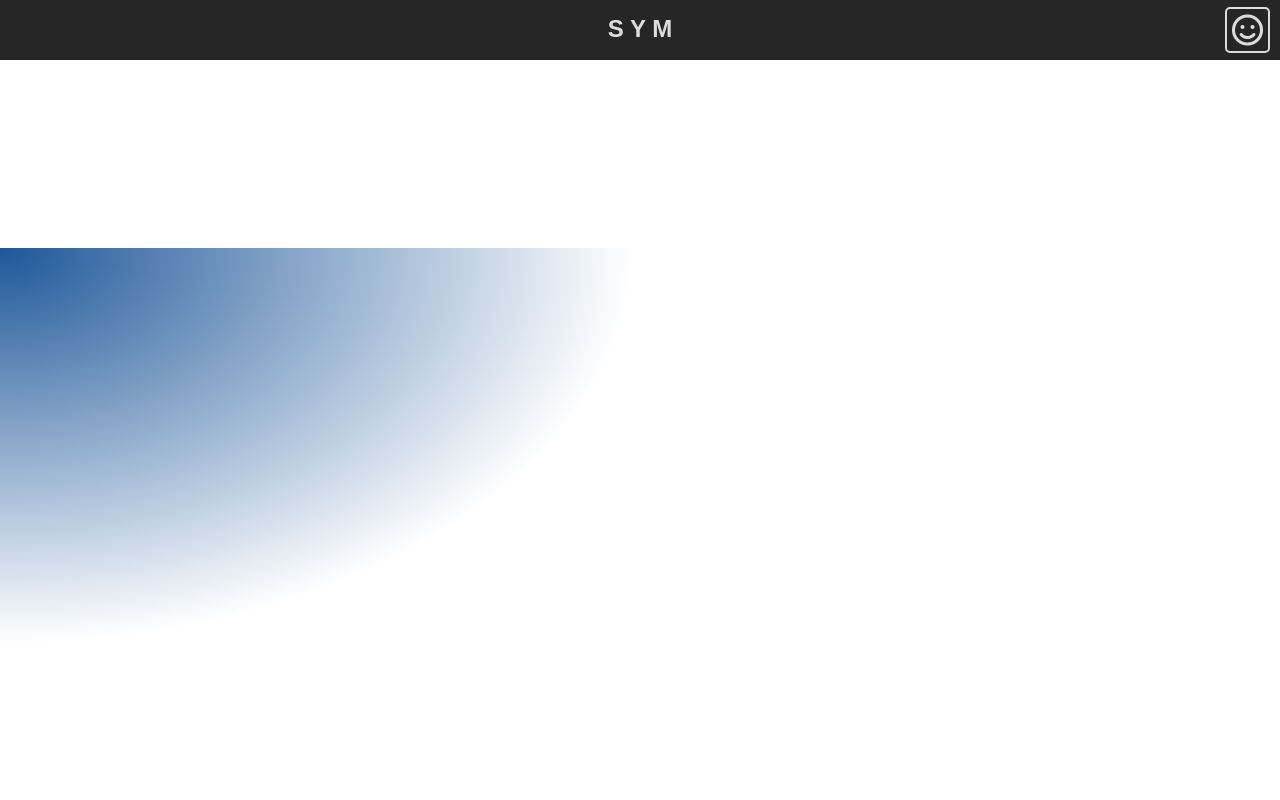
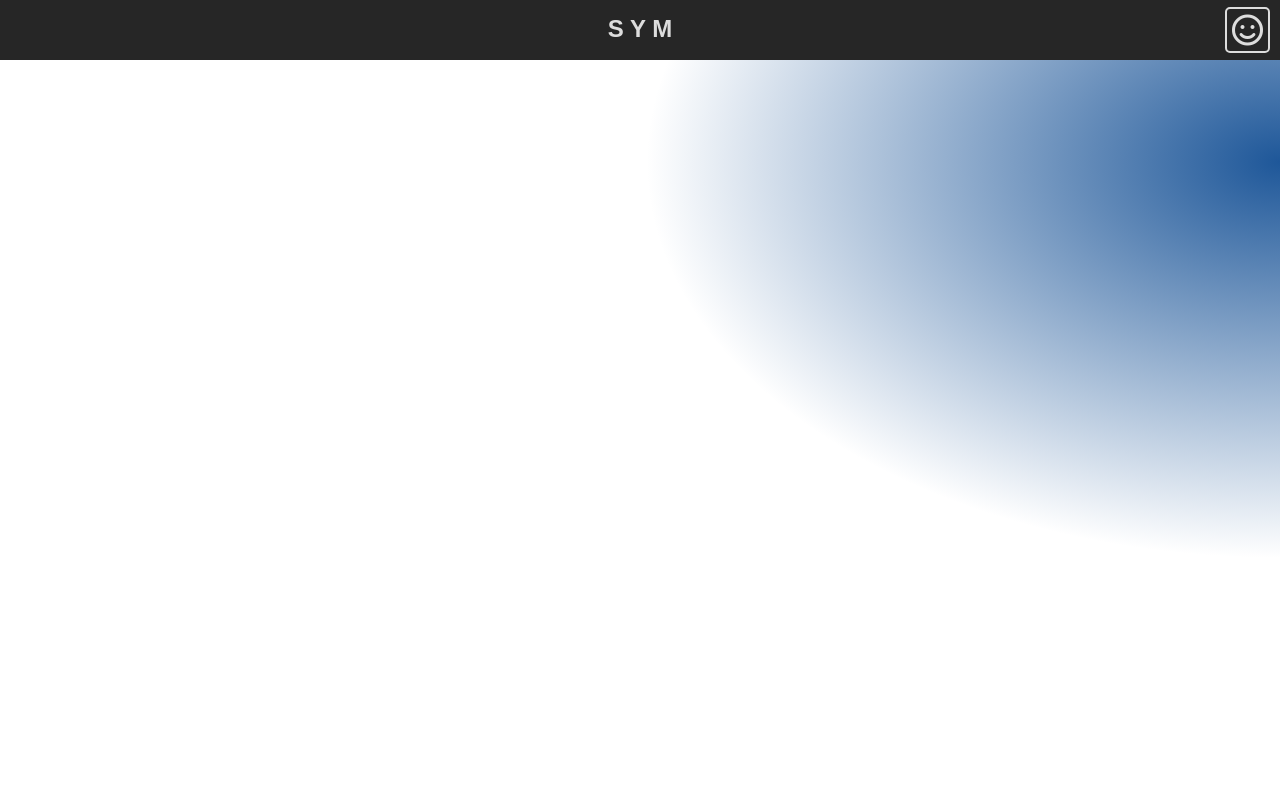
Before and after one commit to mado-is-here/sym, a React (Create React App) app: page / in a window 1280 px wide. Shown: the top 800 px of the page. Built offline with nearby package versions, Linux system fonts and the light colour scheme.

Commit message:
One moving Color using CSS Keyframes, progress checklist added

```diff
--- a/src/components/Color.js
+++ b/src/components/Color.js
@@ -7,7 +7,7 @@ class Color extends Component {
     currentPos: 0
   };
   render() {
-    return <div className="color1" />;
+    return <div className="color" />;
   }
 }
 
--- a/src/components/ColorBox.js
+++ b/src/components/ColorBox.js
@@ -12,8 +12,10 @@ class ColorBox extends Component {
   render() {
     const { color1 } = this.state;
     return (
-      <div id="colorBox">
-        <Color color={color1} />
+      <div className="colorbox-wrapper">
+        <div id="colorBox">
+          <Color color={color1} />
+        </div>
       </div>
     );
   }
--- a/src/components/styles/ColorBox.css
+++ b/src/components/styles/ColorBox.css
@@ -1,9 +1,15 @@
+.colorbox-wrapper {
+  height: 100vh;
+  width: 100%;
+  position: relative;
+  top: -200px;
+}
 #colorBox {
-  height: 100vh !important;
-  width: 100vw !important;
-  overflow: hidden !important;
+  height: 100%;
+  width: 100%;
+  overflow: hidden;
 }
-.color1 {
+.color {
   height: 100%;
   width: 100%;
   display: block;
@@ -13,7 +19,7 @@
 
   transform: translate(-50%, -50%);
 
-  animation: circle 5s linear infinite;
+  animation: circle 7s linear infinite;
 
   background: radial-gradient(
     ellipse at center,
```
Also changed, not shown: sym-checklist.txt (added).
